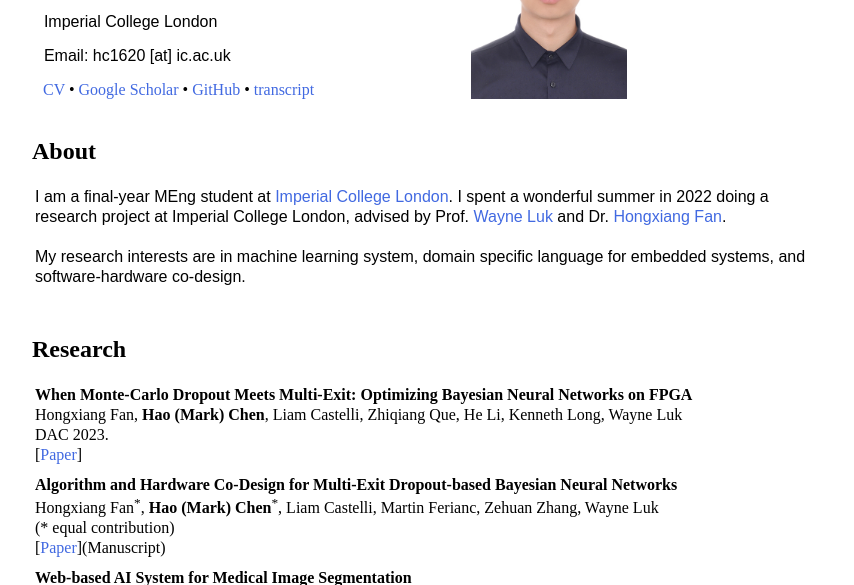
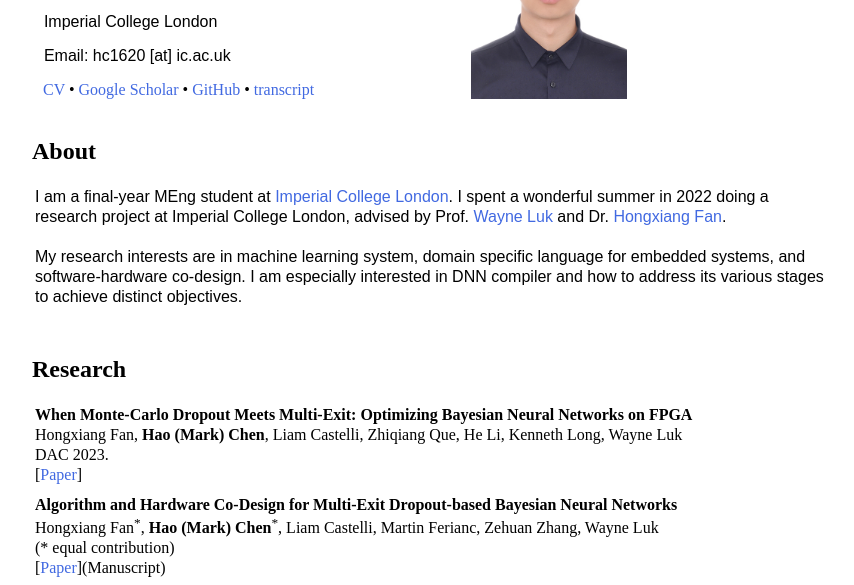
Before and after one commit to hmarkc/hao-mark-chen, a plain HTML site: page index.html in a window 1280 px wide. Shown: the part 152-737 px from the top of the page, without its empty margins (208-1062 px from the left). Drawn offline with Linux system fonts and the light colour scheme.

Commit message:
add inttro

```diff
--- a/index.html
+++ b/index.html
@@ -118,7 +118,8 @@
 									<br /><br />
 									My research interests are in machine learning system, domain
 									specific language for embedded systems, and software-hardware
-									co-design.
+									co-design. I am especially interested in DNN compiler and how
+									to address its various stages to achieve distinct objectives.
 								</font>
 							</p>
 							<font face="Arial" style="font-size: 12pt"></font>
```
